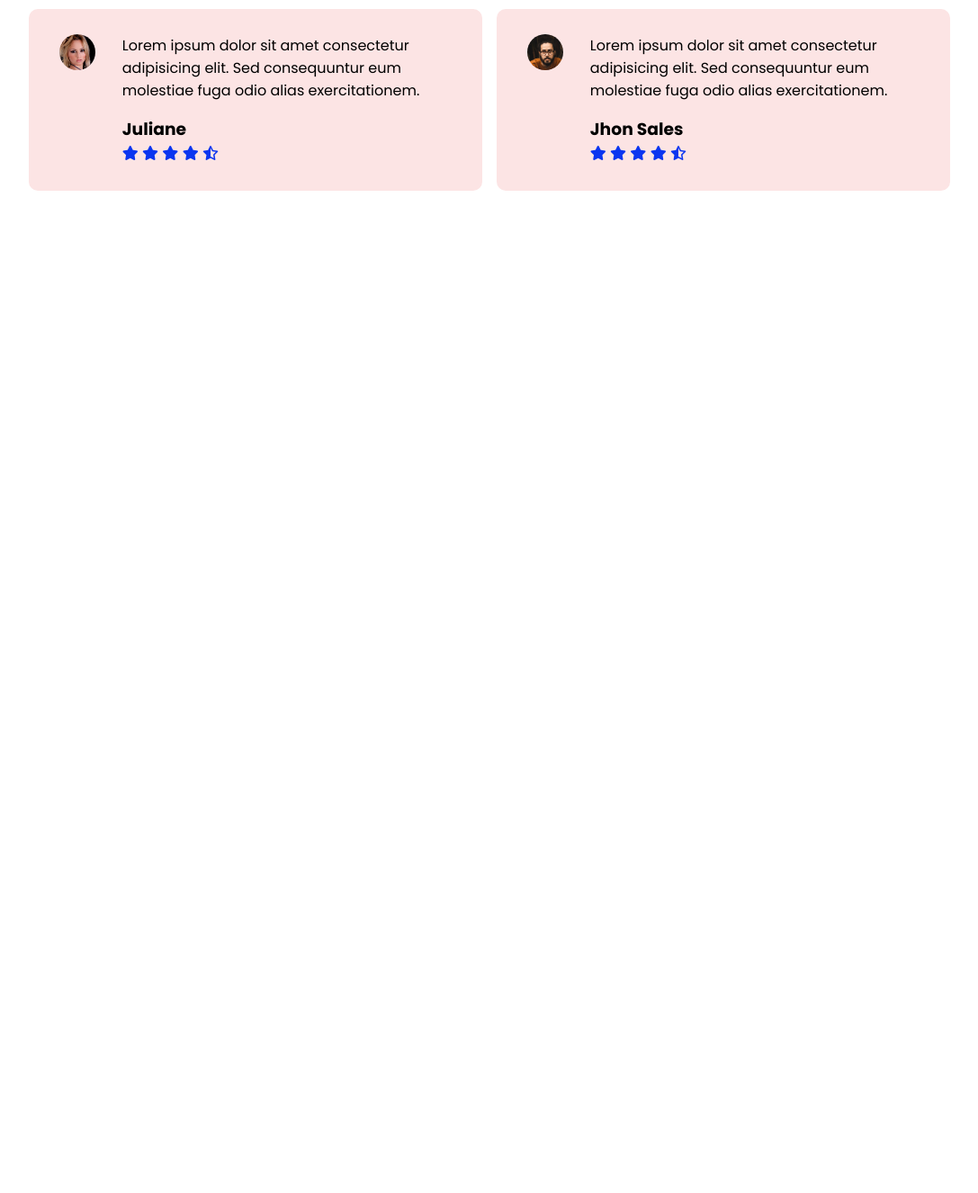
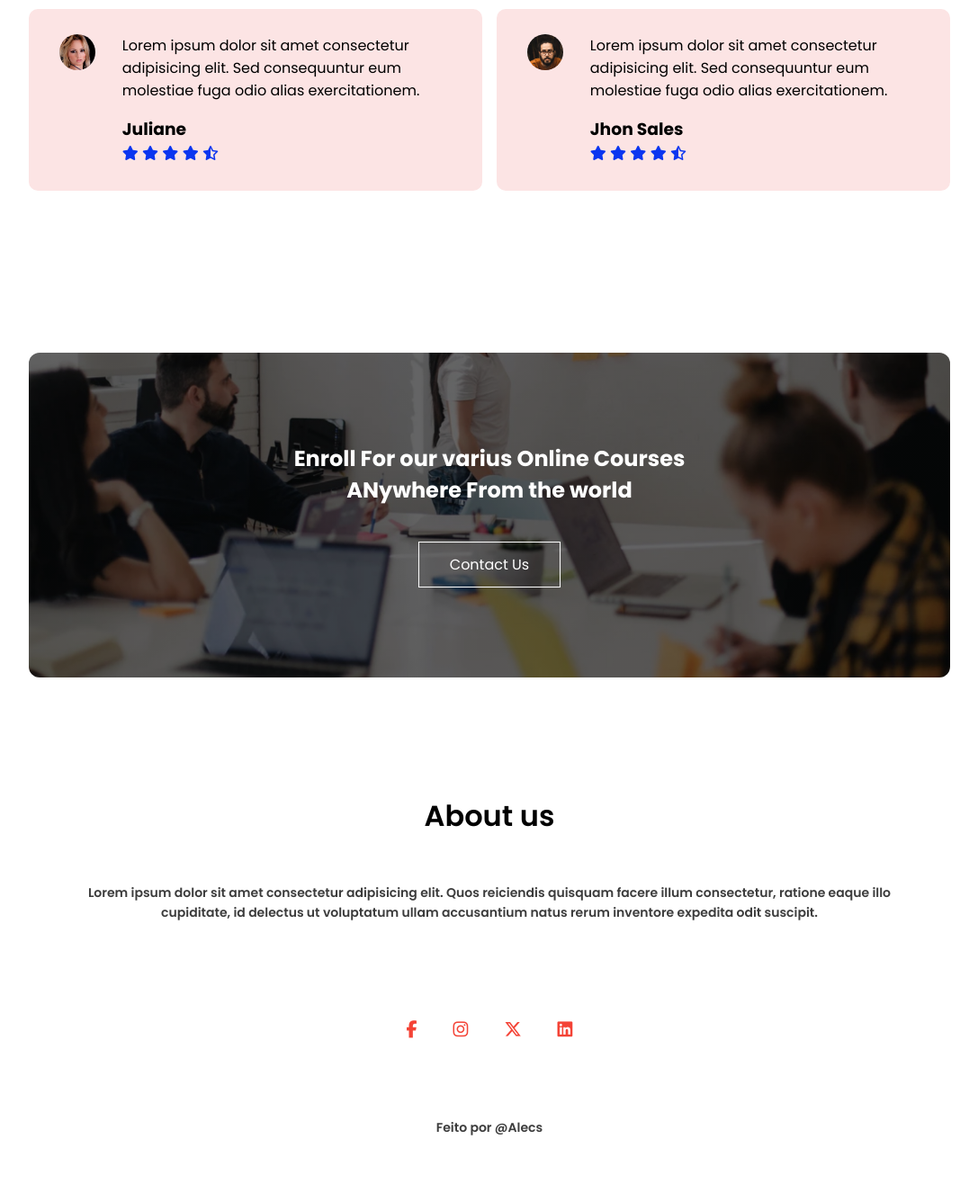
Before and after one commit to Alecsandro05/SiteFaculdade, a plain HTML site: page index.html in a window 1280 px wide. Shown: the part 3116-4442 px from the top of the page at 90% size, without its empty margins (96-1183 px from the left). Before the commit the page ends 3408 px from the top, so only its background shows below. Drawn offline with Linux system fonts and the light colour scheme.

Commit message:
added cta and footer

```diff
--- a/index.html
+++ b/index.html
@@ -163,6 +163,28 @@
         </div>
       </div>
     </section>
+    <section class="cta">
+      <h1>
+        Enroll For our varius Online Courses <br />ANywhere From the world
+      </h1>
+      <a href="" class="hero-btn">Contact Us</a>
+    </section>
+    <footer class="">
+      <h3>About us</h3>
+      <p>
+        Lorem ipsum dolor sit amet consectetur adipisicing elit. Quos reiciendis
+        quisquam facere illum consectetur, ratione eaque illo <br />cupiditate,
+        id delectus ut voluptatum ullam accusantium natus rerum inventore
+        expedita odit suscipit.
+      </p>
+      <div class="social-midias">
+        <i class="fa-brands fa-facebook-f"></i>
+        <i class="fa-brands fa-instagram"></i>
+        <i class="fa-brands fa-x-twitter"></i>
+        <i class="fa-brands fa-linkedin"></i>
+      </div>
+      <p>Feito por @Alecs</p>
+    </footer>
     <script src="./index.js"></script>
   </body>
 </html>
--- a/style.css
+++ b/style.css
@@ -280,3 +280,70 @@
     margin-right: 30px;
   }
 }
+
+/* cta */
+.cta {
+  background-color: red;
+  margin: 100px auto;
+  width: 80%;
+  background-image: linear-gradient(rgba(0, 0, 0, 0.6), rgba(0, 0, 0, 0.6)),
+    url("./images/banner2.jpg");
+  background-size: cover;
+  background-position: center;
+  position: relative;
+  padding: 100px 0;
+  text-align: center;
+  border-radius: 12px;
+}
+.cta > h1 {
+  color: #fff;
+  margin-bottom: 40px;
+}
+@media (max-width: 700px) {
+  .cta > h1 {
+    font-size: 1.625rem;
+  }
+}
+
+/* footer */
+footer {
+  padding: 30px 0;
+  width: 100%;
+  text-align: center;
+  display: flex;
+  flex-direction: column;
+  gap: 2.5rem;
+}
+footer h3 {
+  font-size: 2rem;
+  font-weight: 600;
+}
+
+footer p {
+  font-size: 0.875rem;
+  color: #3c3c3c;
+  padding-top: 0.625rem;
+  font-weight: 600;
+  margin-bottom: 2rem;
+  line-height: 22px;
+}
+
+.social-midias {
+  padding: 20px 20px;
+  display: flex;
+  justify-content: center;
+  gap: 2.5rem;
+}
+.social-midias i {
+  color: #f44336;
+  font-size: 1.2rem;
+  cursor: pointer;
+
+  padding: 18px 0;
+}
+@media (max-width: 700px) {
+  footer p {
+    font-size: 1rem;
+    font-weight: 600;
+  }
+}
```
